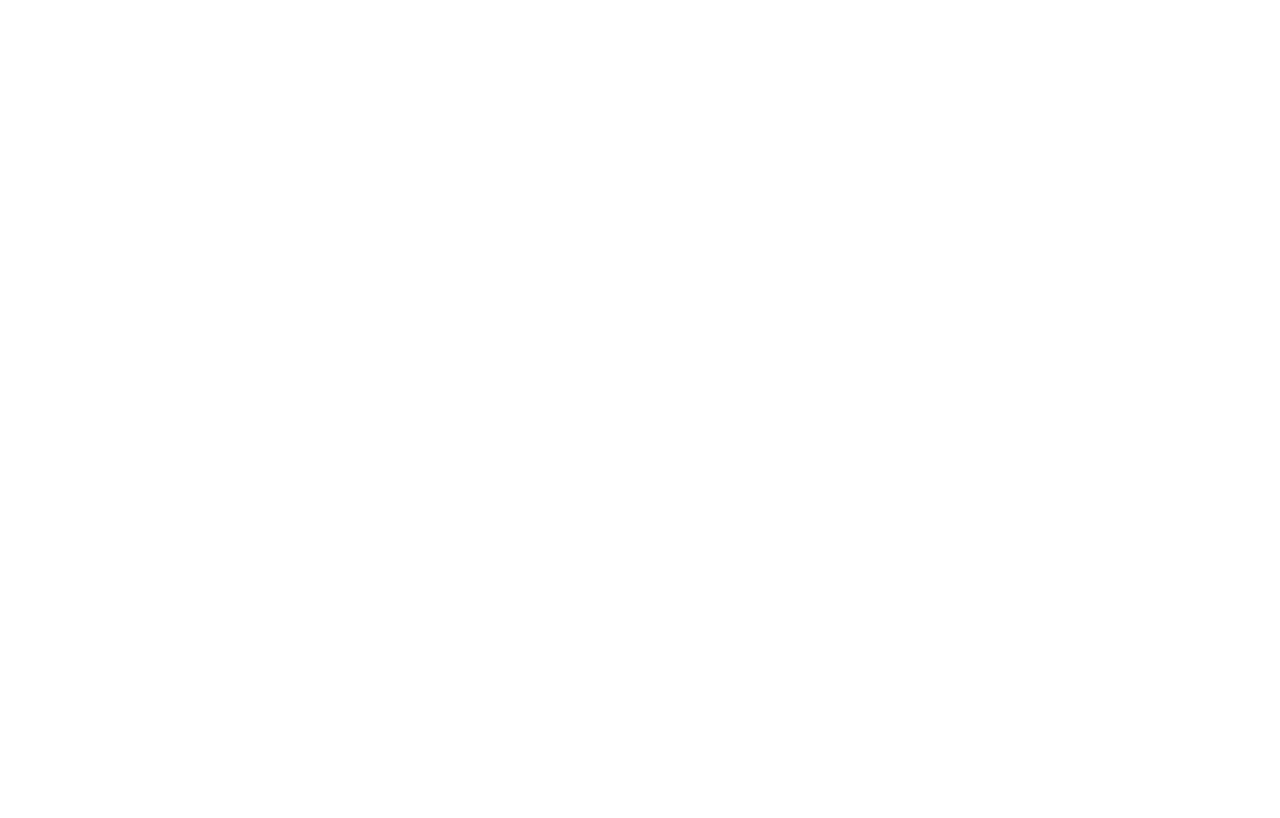
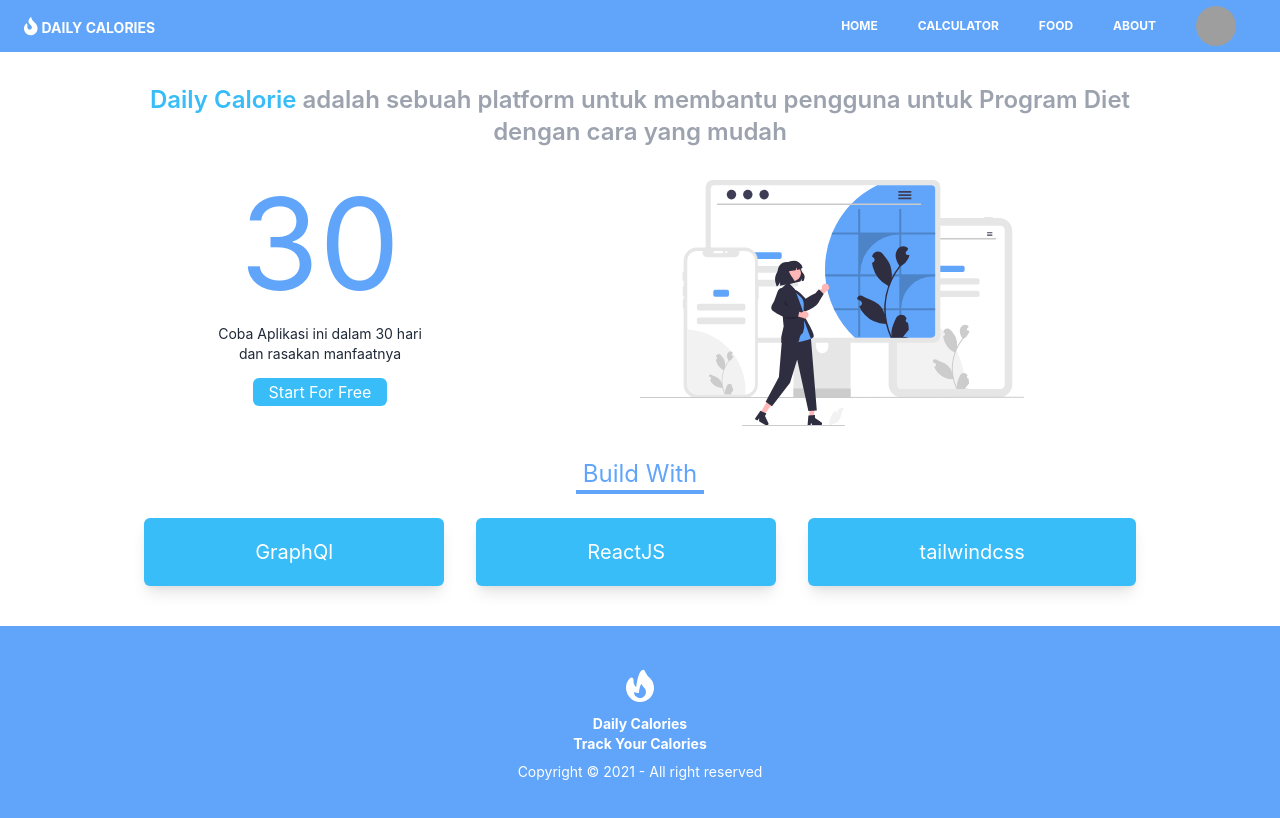
Before and after one commit to adityahimaone/FE-CaloriesTracker, a React (Create React App) app: page /about in a window 1280 px wide. Before the commit this address had no page. Shown: the top 818 px of the page. Built offline with nearby package versions, Linux system fonts and the light colour scheme; grey boxes are pictures that could not be loaded.

Commit message:
add about pages and fix link

```diff
--- a/src/components/Header.jsx
+++ b/src/components/Header.jsx
@@ -68,7 +68,7 @@
                 </Link>
               </li>
               <li className="nav-item">
-                <Link to="/#">
+                <Link to="/about">
                   <a
                     className="px-5 py-2 flex text-xs uppercase font-bold leading-snug text-white hover:bg-green-400 rounded-md"
                     href="#pablo"
--- /dev/null
+++ b/src/containers/about/About.jsx
@@ -0,0 +1,58 @@
+import React from "react";
+import Header from "../../components/Header";
+import Footer from "../../components/Footer";
+import WebImg from "../../assets/img/undraw_web_devices_re_m8sc.svg";
+
+export default function About() {
+  return (
+    <>
+      <Header />
+      <div className="max-w-screen-xl mx-auto mt-4 md:mt-8">
+        <div className="mx-auto max-w-screen-lg">
+          <h1 className="text-xl md:text-2xl font-semibold text-center">
+            <span className="text-blue-light">Daily Calorie </span>
+            <span className="text-gray-400">
+              adalah sebuah platform untuk membantu pengguna untuk Program Diet
+              dengan cara yang mudah
+            </span>
+          </h1>
+        </div>
+        <div className="flex flex-col-reverse md:flex-row my-8">
+          <div className="flex-1 text-center">
+            <h1 className="text-9xl text-blue-400">30</h1>
+            <h5 className="text-sm my-4">
+              Coba Aplikasi ini dalam 30 hari
+              <br /> dan rasakan manfaatnya
+            </h5>
+            <a
+              href="/#"
+              className="bg-blue-light text-white rounded-md px-4 py-1"
+            >
+              Start For Free
+            </a>
+          </div>
+          <div className="flex-1 mx-auto">
+            <img src={WebImg} alt="web img" className="max-w-sm" />
+          </div>
+        </div>
+        <div className="my-8">
+          <h2 className="text-2xl mx-auto text-center border-b-4 w-32 text-blue-400 border-blue-400 my-4">
+            Build With
+          </h2>
+          <div className="flex flex-col md:flex-row max-w-screen-lg mx-auto">
+            <a className="flex-grow text-center text-white rounded-md mx-4 py-5 my-2 bg-blue-light text-xl shadow-lg">
+              GraphQl
+            </a>
+            <a className="flex-grow text-center text-white rounded-md mx-4 py-5 my-2 bg-blue-light text-xl shadow-lg">
+              ReactJS
+            </a>
+            <a className="flex-grow text-center text-white rounded-md mx-4 py-5 my-2 bg-blue-light text-xl shadow-lg">
+              tailwindcss
+            </a>
+          </div>
+        </div>
+      </div>
+      <Footer />
+    </>
+  );
+}
--- a/src/routes.js
+++ b/src/routes.js
@@ -5,6 +5,7 @@
 import Calculator from "./containers/calculator/Calculator";
 import Food from "./containers/food/Food";
 import FoodManagement from "./containers/food_management/FoodManagement";
+import About from "./containers/about/About";
 
 export default function routes() {
   return (
@@ -13,6 +14,7 @@
         <Route path="/" exact element={<Home />} />
         <Route path="/calculator" element={<Calculator />} />
         <Route path="/food" element={<Food />} />
+        <Route path="/about" element={<About />} />
         <Route path="/user/dashboard" element={<Dashboard />} />
         <Route path="/user/food_management" element={<FoodManagement />} />
         {/* <Route path="*" element={<NotFound />} /> */}
```
Also changed, not shown: src/assets/img/undraw_web_devices_re_m8sc.svg (added).
